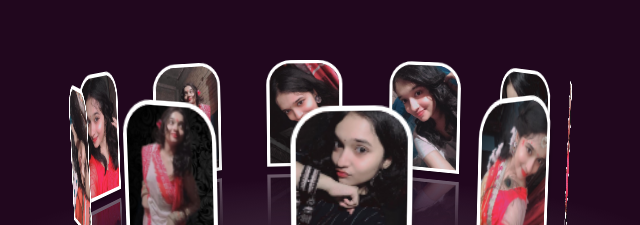
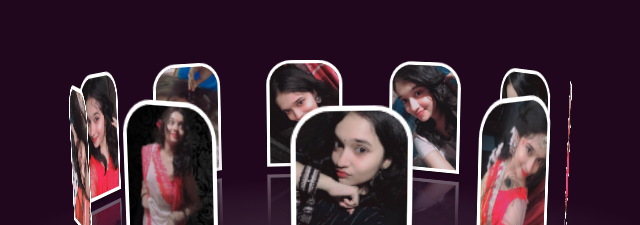
Before and after one commit to Anishjack01/My-Diwali-Gift, a plain HTML site: page index2.html in a window 1280 px wide. Shown: the part 237-462 px from the top of the page, without its empty margins (306-946 px from the left). Drawn offline with nearby package versions, Linux system fonts and the light colour scheme; a web font is replaced by a local one.

Commit message:
Update index2.html

```diff
--- a/index2.html
+++ b/index2.html
@@ -43,7 +43,7 @@
             <img src="./images/n5.jpeg" alt="">
             <img src="./images/n6.jpeg" alt="">
             <img src="./images/n7.jpeg" alt="">
-            <img src="./images/n8.jpeg" alt="">
+            <img src="./images/n14.jpeg" alt="">
             <img src="./images/n9.jpeg" alt="">
             <img src="./images/n10.jpeg" alt="">
             <p style="">Happy<span style=""> Diwali</span> Baby</p>
```
